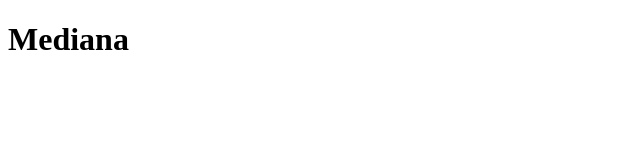
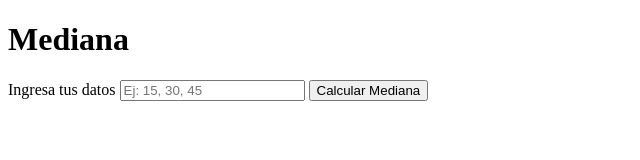
Before and after one commit to EmmanuelBRJ/curso-practico-Javascript, a plain HTML site: page mediana.html in a window 1280 px wide. Shown: the whole page, without its empty margins (0-640 px from the left). Drawn offline with Linux system fonts and the light colour scheme.

Commit message:
Taller #3: trabajar la aplicación calcular mediana en html

```diff
--- a/mediana.html
+++ b/mediana.html
@@ -8,6 +8,14 @@
 </head>
 <body>
     <h1>Mediana</h1>
+    <section>
+        <form action="">
+            <label for="dataMediana">Ingresa tus datos</label>
+            <input id="dataMediana" type="text" placeholder="Ej: 15, 30, 45">
+            <button type="button" onclick="calcularMediana()">Calcular Mediana</button>
+            <p id="resultadoMediana"></p>
+        </form>
+    </section>
     <script src="./mediana.js"></script>
 </body>
 </html>
--- a/mediana.js
+++ b/mediana.js
@@ -1,27 +1,40 @@
-function calcularMediana (){
+function calcularMediana(){
     // crear e inicializar la variable valores y destructurar el objeto arguments para poder manipularlo
-    const valores = [...arguments];
-    valores.sort((a, b) => a - b); // ordenar los datos mediante el método sort de menor a mayor
+    /* const valores = [...arguments];
+    valores.sort((a, b) => a - b); // ordenar los datos mediante el método sort de menor a mayor  */
 
-    const mitadLista = parseInt(valores.length / 2);
+    // se captura los datos del html y se guardan los valores dentro de una variable
+
+    const entradaMediana = document.getElementById("dataMediana");
+    const medianaValue = entradaMediana.value;
+
+    // Al ser un string los valores capturados, se procede a convertir el formato a Number
+
+    let arrayMediana = Array.from(medianaValue.split(","), Number);
+
+    // Ordenamos los valores de la lista desordenada mediante el método sort() de menor a mayor
+
+    const listaOrdenada = arrayMediana.sort((numMenor, numMayor) => numMenor - numMayor);
+
+
+    // Hallamos la mitad de la cantidad de elementos de la lista y lo redondeamos con la funcion parseInt()
+
+    const mitadLista = parseInt(listaOrdenada.length / 2);
 
     let mediana;
 
-    if (valores.length % 2 === 0){
-        const elemento1 = valores[mitadLista - 1];
-        const elemento2 = valores[mitadLista];
+    if (listaOrdenada.length % 2 === 0){
+        const elemento1 = listaOrdenada[mitadLista - 1];
+        const elemento2 = listaOrdenada[mitadLista];
         const promedioElementos = (elemento1 + elemento2) / 2;
 
         mediana = promedioElementos;
 
     } else {
-        mediana = valores[mitadLista];
+        mediana = listaOrdenada[mitadLista];
     }
 
-    return mediana;
-
+    // Enviamos los resultados obtenidos a la página html para su visualización
+    const mostrarResultado = document.getElementById("resultadoMediana");
+    mostrarResultado.innerText = `La mediana es de: ${mediana}`;
 }
-
-
-console.log(calcularMediana(10, 25, 50, 100, 5, 8));
-console.log(calcularMediana(10, 25, 100, 5, 8));
```
